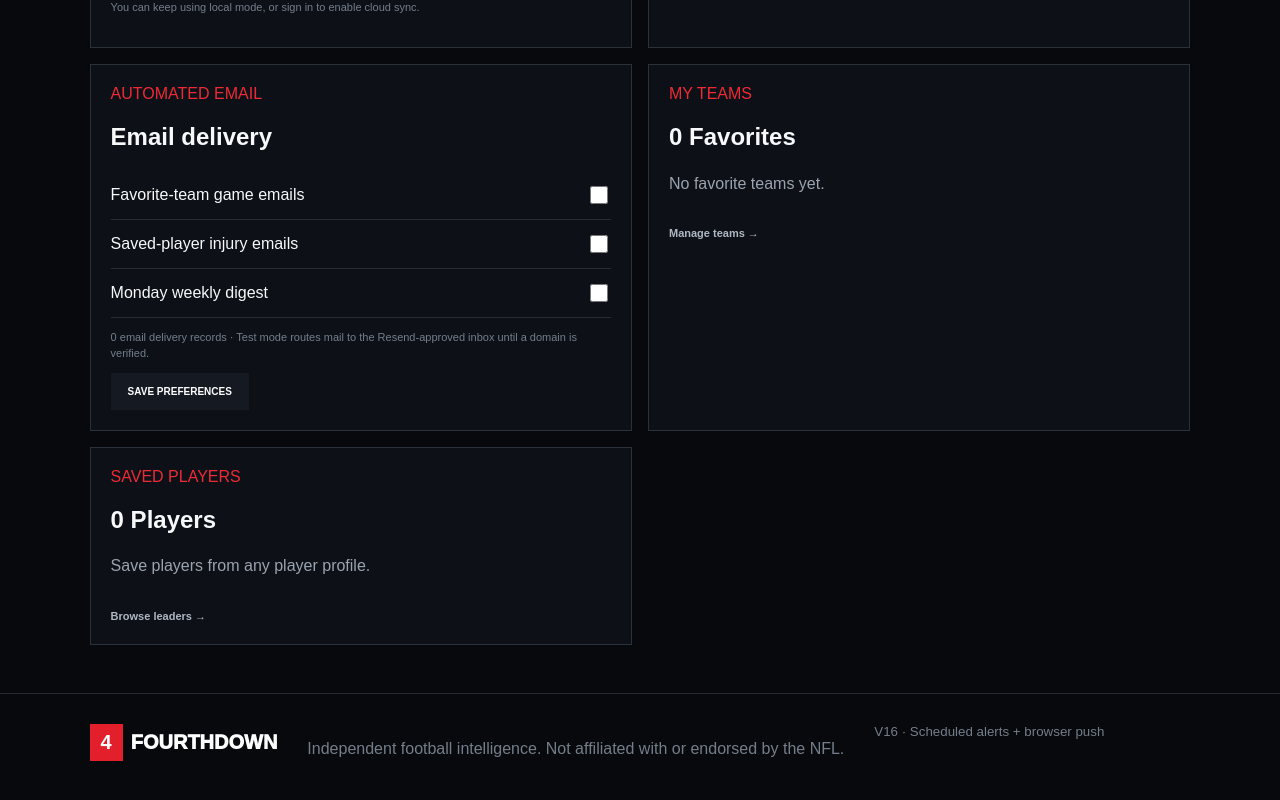
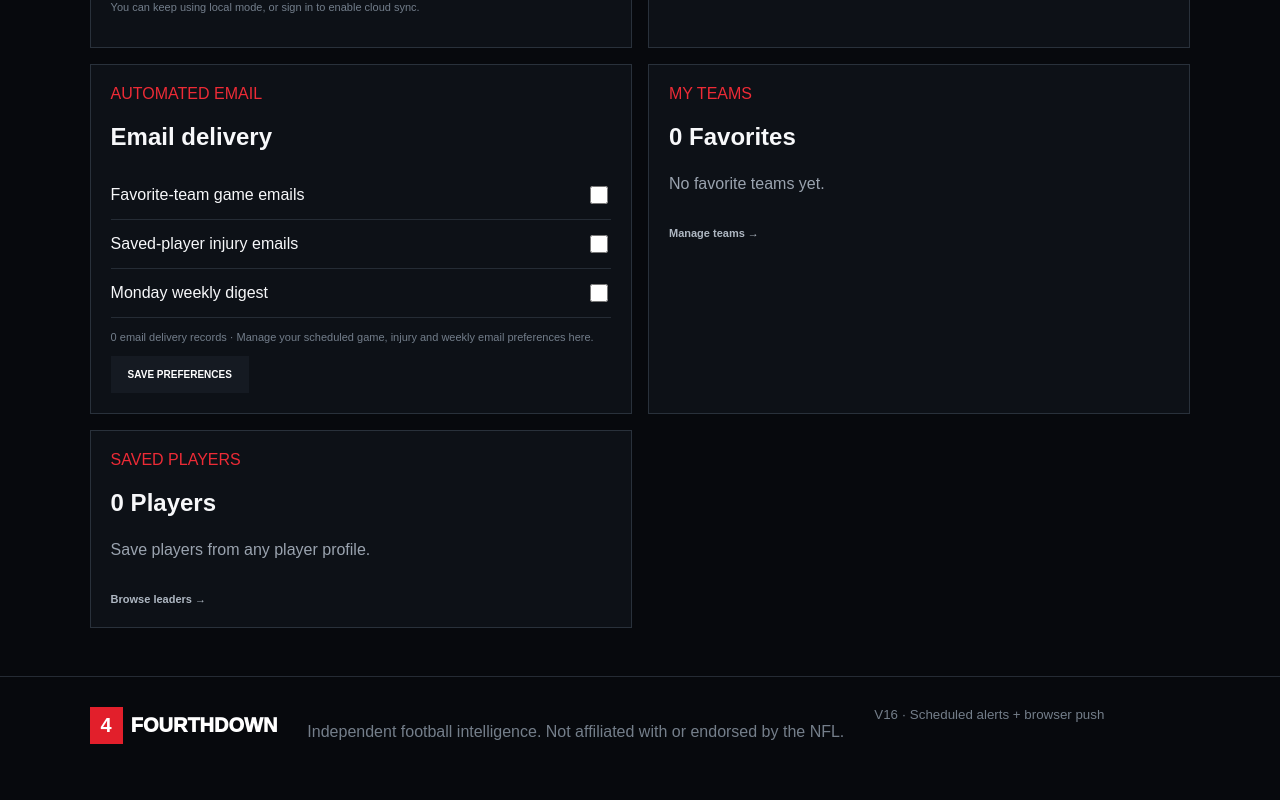
Before and after one commit to AadityaGujral/fourthdown, a Next.js app: page /account in a window 1280 px wide. Shown: the part 1049-1849 px from the top of the page. Built offline with nearby package versions, Linux system fonts and the light colour scheme; no server answers.

Commit message:
Remove obsolete email test-mode account wording (#5)

```diff
--- a/components/AccountCenter.tsx
+++ b/components/AccountCenter.tsx
@@ -43,7 +43,7 @@ export default function AccountCenter(){
  return <div className="accountGrid">
   <section className="panel accountProfile"><span className="kicker">{user?"CLOUD ACCOUNT":"SIGN IN"}</span><h2>{user?"Your FourthDown":"Create or sign in"}</h2><label>Name<input value={prefs.name} onChange={e=>setPrefs({...prefs,name:e.target.value})} placeholder="Your name"/></label><label>Email<input type="email" value={prefs.email} onChange={e=>setPrefs({...prefs,email:e.target.value})} placeholder="you@example.com"/></label>{!user&&<label>Password<input type="password" value={password} onChange={e=>setPassword(e.target.value)} placeholder="8+ characters"/></label>}<div className="actions">{user?<button className="btn secondary" onClick={signOut}>SIGN OUT</button>:<><button className="btn" onClick={signIn}>SIGN IN</button><button className="btn secondary" onClick={signUp}>CREATE ACCOUNT</button></>}</div><p className="accountNote">{user?"Cloud sync is active across signed-in devices.":"You can keep using local mode, or sign in to enable cloud sync."}</p>{status&&<p className="cloudStatus">{status}</p>}</section>
   <section className="panel"><span className="kicker">IN-APP ALERTS</span><h2>Notifications</h2>{[["gameAlerts","Game alerts"],["injuryAlerts","Injury alerts"],["fantasyAlerts","Fantasy alerts"],["weeklyDigest","Weekly digest"]].map(([k,l])=><label className="toggleRow" key={k}><span>{l}</span><input type="checkbox" checked={(prefs as any)[k]} onChange={e=>setPrefs({...prefs,[k]:e.target.checked})}/></label>)}</section>
-  <section className="panel"><span className="kicker">AUTOMATED EMAIL</span><h2>Email delivery</h2>{[["emailGameAlerts","Favorite-team game emails"],["emailInjuryAlerts","Saved-player injury emails"],["emailWeeklyDigest","Monday weekly digest"]].map(([k,l])=><label className="toggleRow" key={k}><span>{l}</span><input type="checkbox" checked={(prefs as any)[k]} onChange={e=>setPrefs({...prefs,[k]:e.target.checked})}/></label>)}<p className="accountNote">{deliveryCount} email delivery record{deliveryCount===1?"":"s"} · Test mode routes mail to the Resend-approved inbox until a domain is verified.</p><button className="btn secondary" onClick={save}>SAVE PREFERENCES</button></section>
+  <section className="panel"><span className="kicker">AUTOMATED EMAIL</span><h2>Email delivery</h2>{[["emailGameAlerts","Favorite-team game emails"],["emailInjuryAlerts","Saved-player injury emails"],["emailWeeklyDigest","Monday weekly digest"]].map(([k,l])=><label className="toggleRow" key={k}><span>{l}</span><input type="checkbox" checked={(prefs as any)[k]} onChange={e=>setPrefs({...prefs,[k]:e.target.checked})}/></label>)}<p className="accountNote">{deliveryCount} email delivery record{deliveryCount===1?"":"s"} · Manage your scheduled game, injury and weekly email preferences here.</p><button className="btn secondary" onClick={save}>SAVE PREFERENCES</button></section>
   <section className="panel"><span className="kicker">MY TEAMS</span><h2>{favs.length} Favorites</h2>{favs.length?favs.map(t=><Link className="accountItem" href={"/teams/"+t.slug} key={t.slug}><b>{t.abbr}</b><span>{t.name}</span></Link>):<p className="muted">No favorite teams yet.</p>}<Link className="textLink" href="/teams">Manage teams →</Link></section>
   <section className="panel"><span className="kicker">SAVED PLAYERS</span><h2>{players.length} Players</h2>{players.length?players.map(p=><Link className="accountItem" href={"/players/"+p.id} key={p.id}><b>{p.position||"NFL"}</b><span>{p.name}<small>{p.team}</small></span></Link>):<p className="muted">Save players from any player profile.</p>}<Link className="textLink" href="/stats">Browse leaders →</Link></section>
  </div>
```
